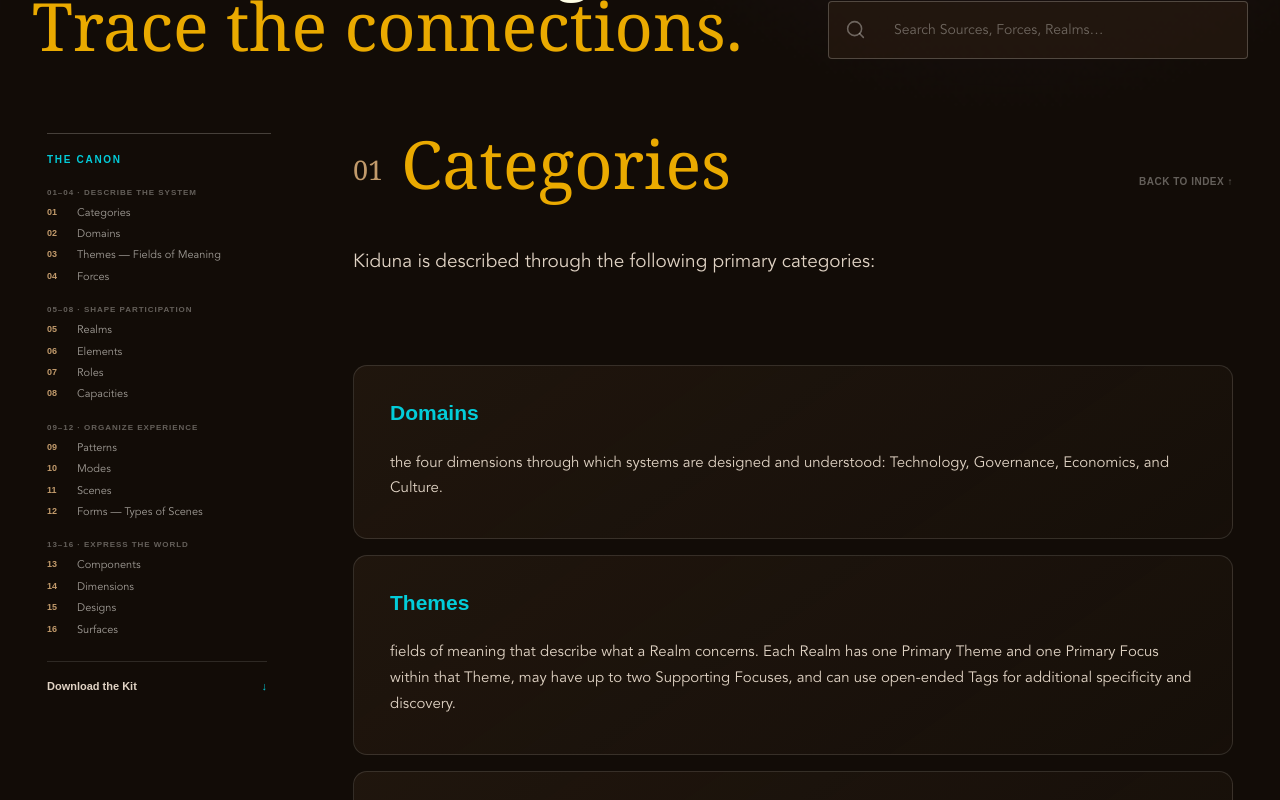
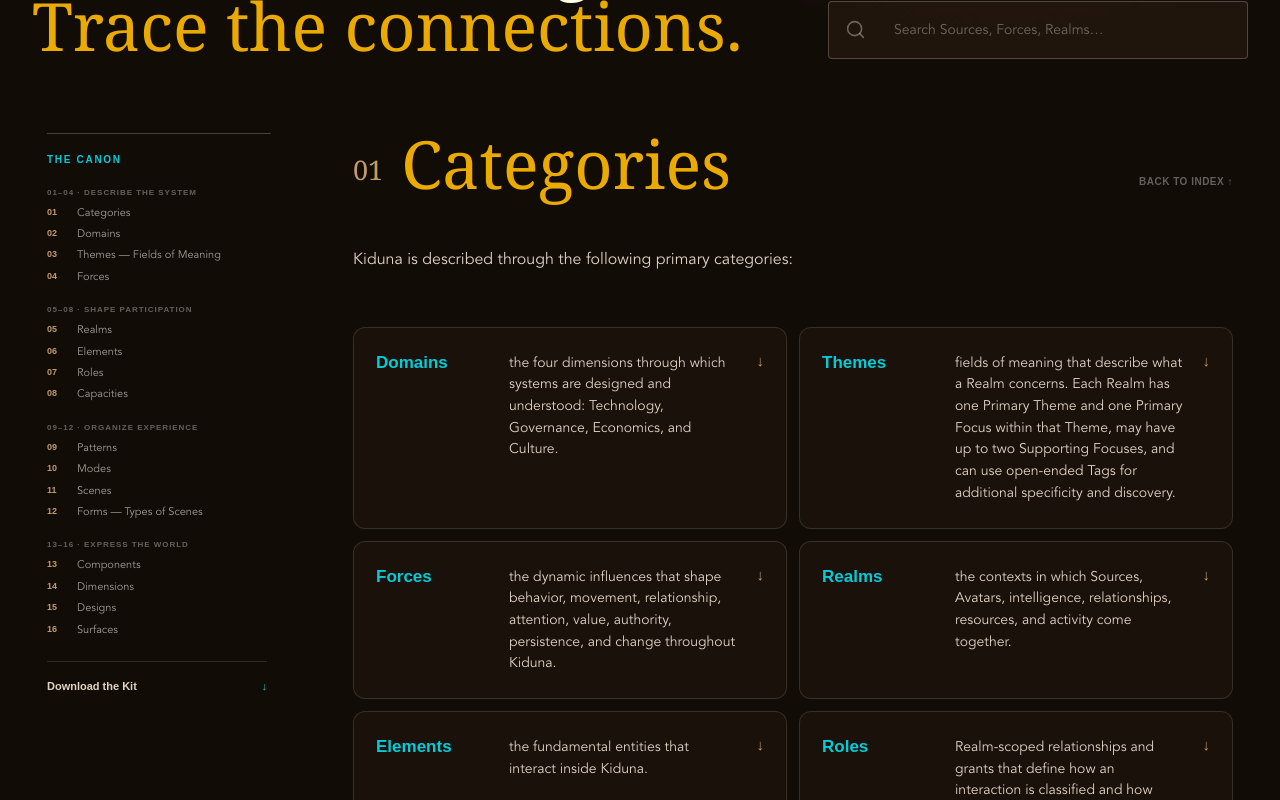
Before and after one commit to uncle-psy/kiduna, a Next.js app: page /the-canon in a window 1280 px wide. Shown: the part 2520-3320 px from the top of the page. Built offline with nearby package versions, Linux system fonts and the light colour scheme; a web font is replaced by a local one.

Commit message:
Populate Canon category navigation

```diff
--- a/app/the-canon/canon-explorer.tsx
+++ b/app/the-canon/canon-explorer.tsx
@@ -214,34 +214,6 @@ function renderLines(lines: string[], query: string, groupId: string) {
 }
 
 function renderSectionOrientation(section: CanonSection, lines: string[], query: string, groupId: string) {
-  if (section.slug === "categories") {
-    const [introduction, ...categoryLines] = lines;
-
-    return (
-      <section className={styles.sectionOrientation} key={groupId}>
-        {introduction && (
-          <div className={styles.categoryStatement}>
-            <p><Highlight query={query}>{introduction}</Highlight></p>
-          </div>
-        )}
-        <nav className={styles.categoryMenu} aria-label="Kiduna taxonomy categories">
-          {categoryLines.map((line) => {
-            const [name, description] = line.split(/ — (.+)/);
-            const slug = name.toLowerCase();
-
-            return (
-              <a href={`#${slug}`} key={name} aria-label={`Go to the ${name} definition`}>
-                <strong><Highlight query={query}>{name}</Highlight></strong>
-                <span><Highlight query={query}>{description ?? ""}</Highlight></span>
-                <i aria-hidden="true">↓</i>
-              </a>
-            );
-          })}
-        </nav>
-      </section>
-    );
-  }
-
   const definitionCount = categoryDefinitionLineCounts[section.slug] ?? 1;
   const definitionLines = lines.slice(0, definitionCount);
   const explanationLines = lines.slice(definitionCount);
@@ -267,6 +239,32 @@ function renderSectionOrientation(section: CanonSection, lines: string[], query:
         <div className={styles.orientationCopy}>{renderLines(explanationLines, query, `${groupId}-explanation`)}</div>
       )}
     </section>
+  );
+}
+
+function renderCategoryMenu(section: CanonSection, query: string) {
+  const baseSectionTitle = section.title.replace(/ — .+$/, "");
+  const orientation = section.groups.find((group) => !group.heading || group.heading === baseSectionTitle);
+  const categories = section.groups.filter((group) => group.heading && group.heading !== baseSectionTitle);
+
+  return (
+    <>
+      {orientation && renderSectionOrientation(section, orientation.lines, query, orientation.id)}
+      <nav className={styles.categoryMenu} aria-label="Kiduna taxonomy categories">
+        {categories.map((category) => {
+          const name = category.heading!;
+          const slug = name.toLowerCase();
+
+          return (
+            <a href={`#${slug}`} key={name} aria-label={`Go to the ${name} definition`}>
+              <strong><Highlight query={query}>{name}</Highlight></strong>
+              <div className={styles.categoryMenuCopy}>{renderLines(category.lines, query, `${category.id}-menu`)}</div>
+              <i aria-hidden="true">↓</i>
+            </a>
+          );
+        })}
+      </nav>
+    </>
   );
 }
 
@@ -375,7 +373,7 @@ export default function CanonExplorer({ sections }: { sections: CanonSection[] }
                 <a href="#explore">Back to index ↑</a>
               </header>
 
-              {section.groups.map((group, groupIndex) => {
+              {section.slug === "categories" ? renderCategoryMenu(section, query) : section.groups.map((group, groupIndex) => {
                 const baseSectionTitle = section.title.replace(/ — .+$/, "");
                 const orientation = !group.heading || group.heading === baseSectionTitle;
                 const subsectionHeading = !!group.heading && subsectionHeadings.has(group.heading);
--- a/app/the-canon/canon.module.css
+++ b/app/the-canon/canon.module.css
@@ -662,12 +662,14 @@
   line-height: 1.3;
 }
 
-.categoryMenu span {
+.categoryMenuCopy {
   color: var(--fg-muted);
   font-family: var(--body);
   font-size: 14px;
   line-height: 1.55;
 }
+
+.categoryMenuCopy p { margin: 0; }
 
 .categoryMenu i {
   color: var(--camel);
```
